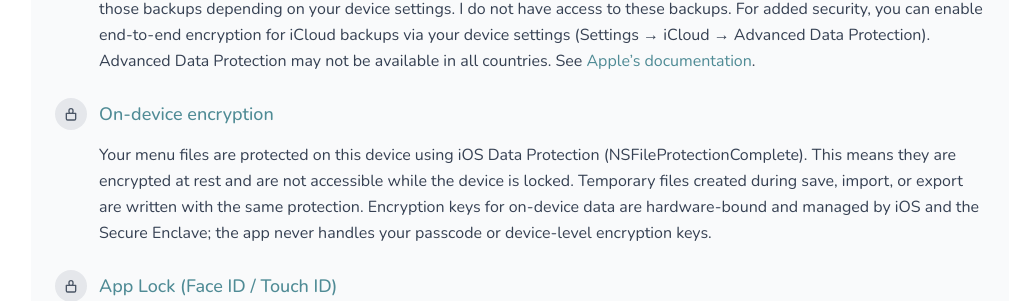
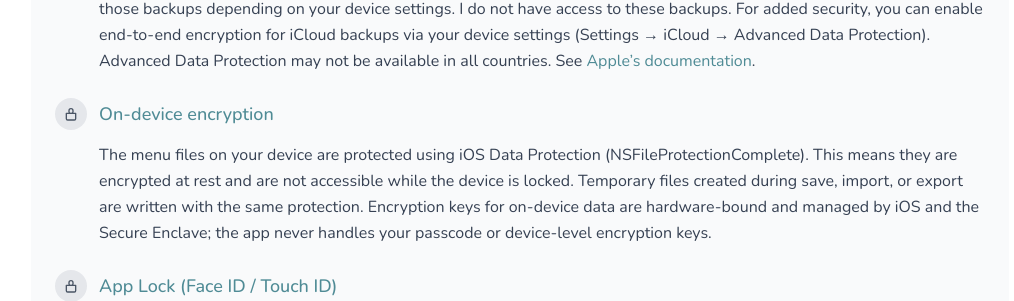
Before and after one commit to yodalived/Relationship-Menu, a Next.js app: page /privacy-policy in a window 1280 px wide. Shown: the part 3836-4137 px from the top of the page, without its empty margins (148-1162 px from the left). Built offline with nearby package versions, Linux system fonts and the light colour scheme.

Commit message:
Update page.tsx

```diff
--- a/app/privacy-policy/page.tsx
+++ b/app/privacy-policy/page.tsx
@@ -348,7 +348,7 @@ export default function PrivacyPolicy() {
                   <h4 className="text-lg font-medium text-[var(--main-text-color)]">On‑device encryption</h4>
                 </div>
                 <p className="text-gray-700 dark:text-gray-300 leading-relaxed ml-3 sm:ml-11">
-                  Your menu files are protected on this device using iOS Data Protection (NSFileProtectionComplete). This means they are encrypted at rest and are not accessible while the device is locked. Temporary files created during save, import, or export are written with the same protection. Encryption keys for on‑device data are hardware‑bound and managed by iOS and the Secure Enclave; the app never handles your passcode or device‑level encryption keys.
+                  The menu files on your device are protected using iOS Data Protection (NSFileProtectionComplete). This means they are encrypted at rest and are not accessible while the device is locked. Temporary files created during save, import, or export are written with the same protection. Encryption keys for on‑device data are hardware‑bound and managed by iOS and the Secure Enclave; the app never handles your passcode or device‑level encryption keys.
                 </p>
               </div>
 
```
